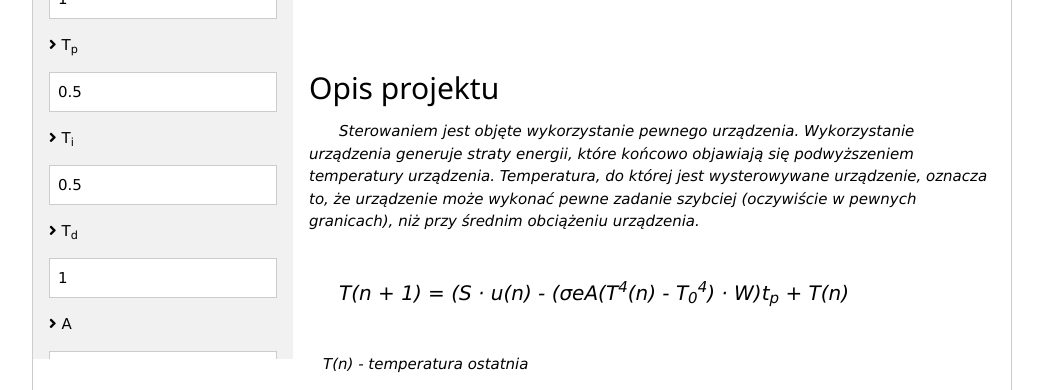
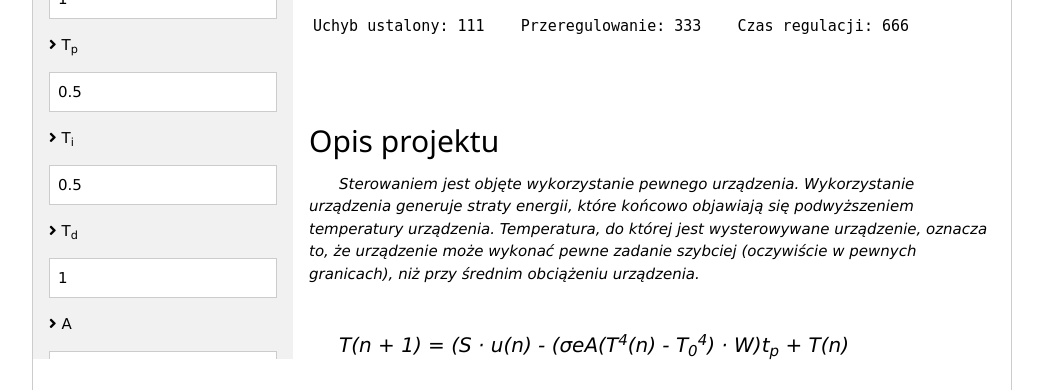
Before and after one commit to KonradRomanski/Projekt_PA_UAR, a Flask app: page / in a window 1280 px wide. Shown: the part 441-831 px from the top of the page, without its empty margins (118-1161 px from the left). Run offline with Flask 2, Linux system fonts and the light colour scheme; some libraries are stand-ins or nearby versions.

Commit message:
Data now are displayed

```diff
--- a/main.py
+++ b/main.py
@@ -55,8 +55,11 @@ def get_javascript_data(jsdata):
 @app.route('/_stuff', methods = ['GET'])
 def stuff():
     a = uar.get_step()
-    print(f"[LOG] - Next value: {a}")
-    return jsonify(result=a)
+    b = uar.uchybUstalony()
+    c = uar.przeregulowanie()
+    d = uar.czasRegulacji()
+    print(f"[LOG] - Next value: {a}, Uchyb ustalony: {b}, Przeregulowanie: {c}, Czas regulacji: {d}")
+    return jsonify(A = a, B = b, C = c, D = d)
 
 
 @app.route("/", methods=['GET', 'POST'])
--- a/static/main.css
+++ b/static/main.css
@@ -59,3 +59,5 @@ body #main #tworcy #dane{
 body #main footer {
   margin-top:32px;
 }
+
+#uchybUstalony, #przeregulowanie, #czas {  display: inline; }
--- a/templates/home.html
+++ b/templates/home.html
@@ -24,6 +24,9 @@
     var dots_at_once = 20;
     var dots_quantity = 0;
     var stage = 1;
+    var uchyb = 111;
+    var przeregulowanie = 333;
+    var czas = 666;
 
     //=================================================================================================================
     //============IMPLEMENTACJE FUNKCJI================================================================================
@@ -44,8 +47,11 @@
       $.getJSON($SCRIPT_ROOT + '/_stuff',
 
       function(data){
-        $("#result").text(data.result);
-        temp = data.result;
+        $("#result").text(data.A);
+        temp = data.A;
+        uchyb = data.B;
+        przeregulowanie = data.C;
+        czas = data.D;
       });
       //pomijanie niepotrzebnych danych
       if (is_ready)
@@ -53,7 +59,7 @@
 
         dots_quantity++;
         c++;
-        console.log("[LOG] - point added: " + temp + " label: " + c);
+        console.log("[LOG] - point added: " + temp + " label: " + c +  "  Uchyb ustalony: " + uchyb + " Przeregulowanie: " + przeregulowanie + " Czas regulacji: " + czas );
         myChart.data.labels.push("");
         myChart.data.datasets.forEach((dataset) => {
           dataset.data.push(temp);
@@ -68,6 +74,9 @@
           is_ready++;
       }
 
+      document.getElementById("uchybUstalony").innerHTML = uchyb;
+      document.getElementById("przeregulowanie").innerHTML = przeregulowanie;
+      document.getElementById("czas").innerHTML = czas;
     }
 
 
@@ -104,6 +113,7 @@
       clearInterval(interval);
       is_ready = 0;
       console.log("[LOG] - simulation STOPPED");
+
     }
     //wznowienie generowania danych oraz animacji
     function resume_update()
@@ -294,7 +304,12 @@
 
               <canvas id="myChart"></canvas>
               <script type="text/javascript" src="{{ url_for('static', filename='plot.js') }}"></script>
-
+              <pre>Uchyb ustalony: <p id="uchybUstalony"></p>    Przeregulowanie: <p id="przeregulowanie"></p>    Czas regulacji: <p id="czas"></p></pre>
+              <script type="text/javascript">
+              document.getElementById("uchybUstalony").innerHTML = uchyb;
+              document.getElementById("przeregulowanie").innerHTML = przeregulowanie;
+              document.getElementById("czas").innerHTML = czas;
+              </script>
             </div><br><br>
         </div>
 
```
Also changed, not shown: UAR.py (line endings or trailing spaces).
